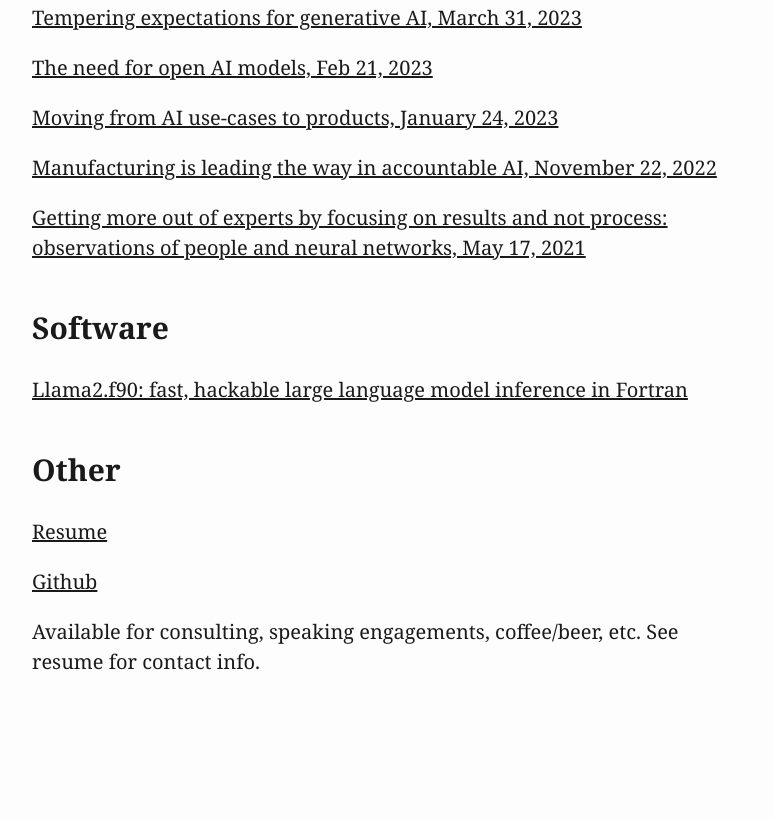
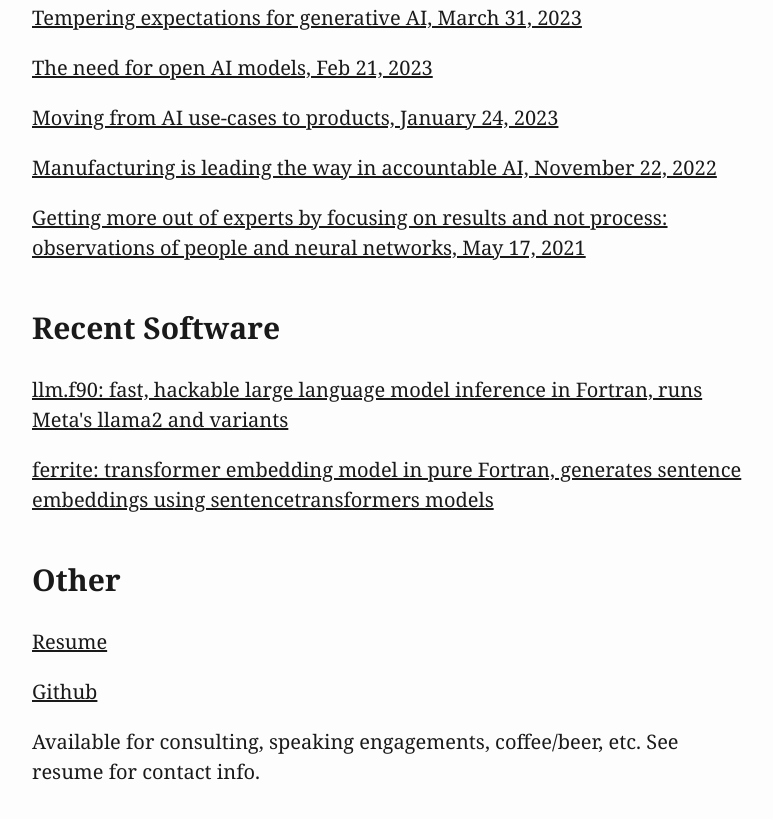
Before and after one commit to rbitr/personal_website, a plain HTML site: page index.html in a window 1280 px wide. Shown: the part 1305-2124 px from the top of the page, without its empty margins (248-1021 px from the left). Before the commit the page ends 2052 px from the top, so only its background shows below. Drawn offline with Linux system fonts and the light colour scheme.

Commit message:
Update index.html

```diff
--- a/index.html
+++ b/index.html
@@ -173,8 +173,9 @@
 <p><a href="https://www.linkedin.com/pulse/moving-from-ai-use-cases-products-andrew-marble/">Moving from AI use-cases to products, January 24, 2023</a></p>
 <p><a href="https://www.linkedin.com/pulse/manufacturing-leading-way-accountable-ai-andrew-marble">Manufacturing is leading the way in accountable AI, November 22, 2022</a></p>
 <p><a href="http://marble.onl/managing_ml.html">Getting more out of experts by focusing on results and not process: observations of people and neural networks, May 17, 2021</a></p>
-<h2 id="software">Software</h2>
-<p><a href="https://github.com/rbitr/llama2.f90">Llama2.f90: fast, hackable large language model inference in Fortran</a></p>
+<h2 id="software">Recent Software</h2>
+<p><a href="https://github.com/rbitr/llm.f90">llm.f90: fast, hackable large language model inference in Fortran, runs Meta's llama2 and variants</a></p>
+<p><a href="https://github.com/rbitr/ferrite">ferrite: transformer embedding model in pure Fortran, generates sentence embeddings using sentencetransformers models</a></p>
 <h2 id="other">Other</h2>
 <p><a href="http://marble.onl/Resume_2023.pdf">Resume</a></p>
 <p><a href="https://github.com/rbitr/">Github</a></p>
```
